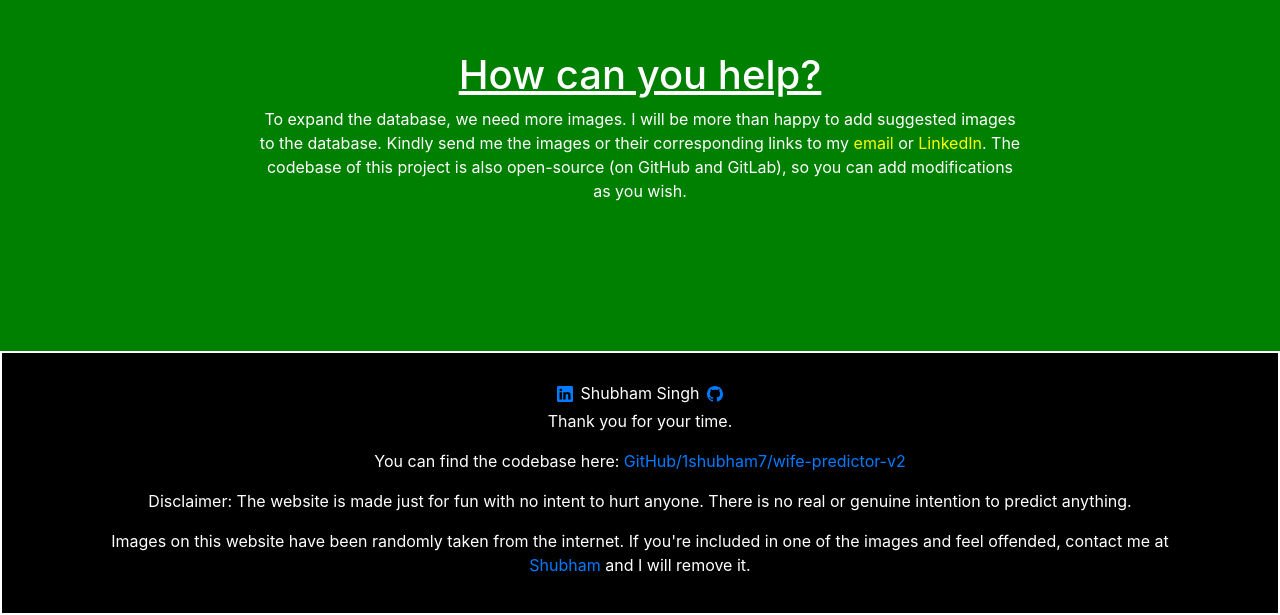
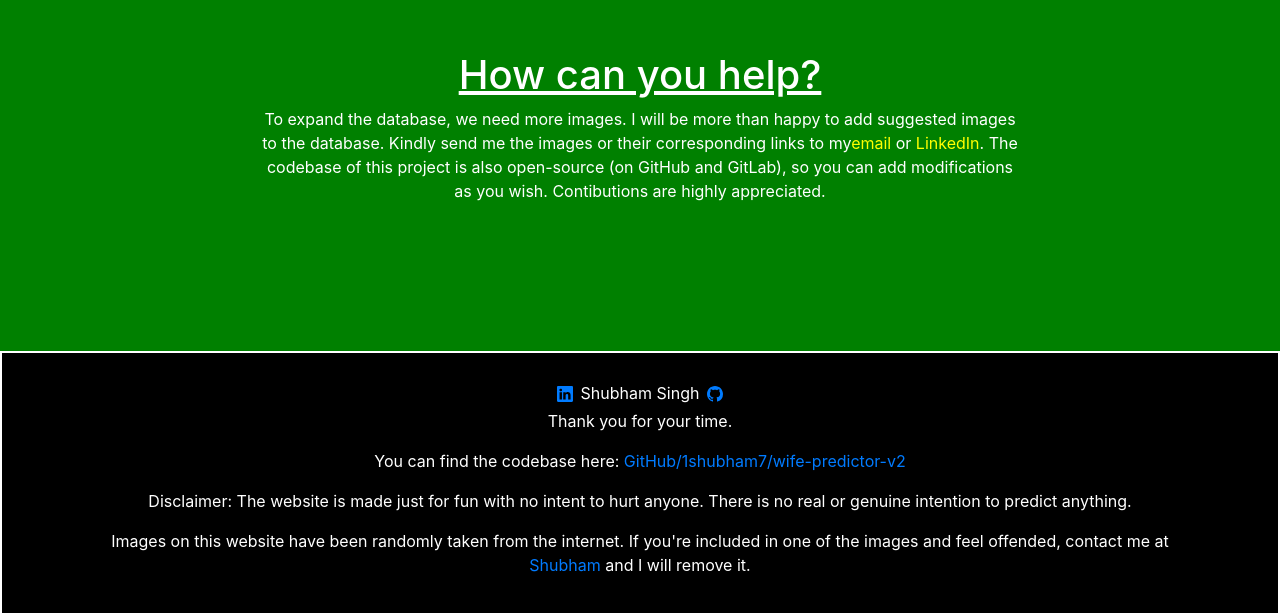
Before and after one commit to 1Shubham7/Wife-Predictor-v2, a React (Create React App) app: page / in a window 1280 px wide. Shown: the part 1278-1893 px from the top of the page. Built offline with nearby package versions, Linux system fonts and the light colour scheme.

Commit message:
how to you help changed

```diff
--- a/src/components/HowCanYouHelp.js
+++ b/src/components/HowCanYouHelp.js
@@ -1,27 +1,42 @@
-import React from 'react'
+import React from "react";
 
 export default function HowCanYouHelp() {
-
-
   const wifestyle2 = {
-    margin: '0',
-    color: 'white',
-    background: 'green',
-    position: 'relative',
-    display: 'flex',
-    flexDirection: 'column',
-    alignItems: 'center',
+    margin: "0",
+    color: "white",
+    background: "green",
+    position: "relative",
+    display: "flex",
+    flexDirection: "column",
+    alignItems: "center",
     padding: "100px 20vw",
-    minHeight: '400px',
+    minHeight: "400px",
     // fontFamily:
-  }
+  };
 
   return (
     <div>
-      <section style={wifestyle2} >
-        <h1 style={{ textDecoration: 'underline' }}>How can you help?</h1>
-        <p>To expand the database, we need more images. I will be more than happy to add suggested images to the database. Kindly send me the images or their corresponding links to my <a style={{ color: 'yellow' }} href='shubhammahar1306@gmail.com'>email</a> or <a style={{ color: 'yellow' }} href="https://www.linkedin.com/in/shubham-singh-mahar-5a002b20b/">LinkedIn</a>. The codebase of this project is also open-source (on GitHub and GitLab), so you can add modifications as you wish.</p>
+      <section style={wifestyle2}>
+        <h1 style={{ textDecoration: "underline" }}>How can you help?</h1>
+        <p>
+          To expand the database, we need more images. I will be more than happy
+          to add suggested images to the database. Kindly send me the images or
+          their corresponding links to my
+          <a style={{ color: "yellow" }} href="shubhammahar1306@gmail.com">
+            email
+          </a>{" "}
+          or{" "}
+          <a
+            style={{ color: "yellow" }}
+            href="https://www.linkedin.com/in/shubham-singh-mahar-5a002b20b/"
+          >
+            LinkedIn
+          </a>
+          . The codebase of this project is also open-source (on GitHub and
+          GitLab), so you can add modifications as you wish. Contibutions are
+          highly appreciated.
+        </p>
       </section>
     </div>
-  )
+  );
 }
```
